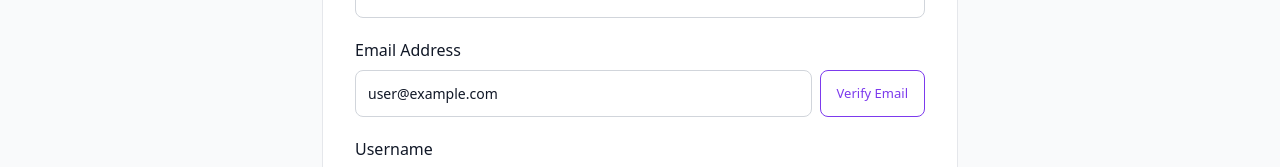
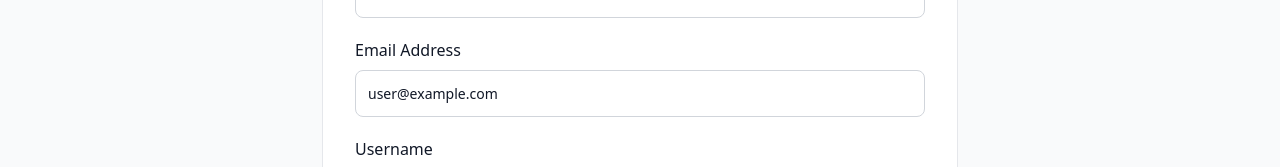
Before and after one commit to lndaxshop-beep/PAGYS, a React (Vite) app: page /settings in a window 1280 px wide. Shown: the part 410-577 px from the top of the page. Built offline with nearby package versions, Linux system fonts and the light colour scheme; no server answers; the database is empty; sample sign-in values are in the browser's storage; a web font is replaced by a local one.

Commit message:
remove email verification requirement — users log in directly

```diff
--- a/src/pages/Login.jsx
+++ b/src/pages/Login.jsx
@@ -36,15 +36,6 @@ const Login = () => {
     try {
       const userCredential = await signInWithEmailAndPassword(auth, formData.email, formData.password);
       const user = userCredential.user;
-
-      if (!user.emailVerified) {
-        await user.sendEmailVerification();
-        console.warn('Login blocked: email not verified for', user.email);
-        setError('Please verify your email before logging in. A new verification email has been sent to ' + user.email);
-        await auth.signOut();
-        setLoading(false);
-        return;
-      }
 
       console.log('Login successful for', user.email);
       navigate('/dashboard');
--- a/src/pages/Settings.jsx
+++ b/src/pages/Settings.jsx
@@ -4,7 +4,7 @@ import { useTheme } from '../contexts/ThemeContext';
 import { useAuth } from '../contexts/AuthContext';
 import { useResponsive } from '../hooks/useResponsive';
 import { doc, updateDoc, deleteDoc, collection, query, where, getDocs, setDoc, getDoc, orderBy, limit } from 'firebase/firestore';
-import { deleteUser, sendEmailVerification } from 'firebase/auth';
+import { deleteUser } from 'firebase/auth';
 import { db, auth } from '../firebase';
 import Toast from '../components/Toast';
 import ConfirmModal from '../components/ConfirmModal';
@@ -83,23 +83,6 @@ const Settings = () => {
     }
     setSaved(true);
     setTimeout(() => setSaved(false), 3000);
-  };
-
-  const handleVerifyEmail = async () => {
-    try {
-      const currentUser = auth.currentUser;
-      if (currentUser && !currentUser.emailVerified) {
-        await sendEmailVerification(currentUser);
-        notify('Verification email sent. Check your inbox.', 'success');
-      } else if (currentUser?.emailVerified) {
-        notify('Email already verified.', 'info');
-      } else {
-        notify('No authenticated user found.', 'error');
-      }
-    } catch (err) {
-      console.error('Error sending verification email:', err);
-      notify('Failed to send verification email.', 'error');
-    }
   };
 
   const executeDelete = async () => {
@@ -199,13 +182,9 @@ const Settings = () => {
             </div>
             <div>
               <label htmlFor="settingsEmail" style={{ display: 'block', marginBottom: '8px', fontWeight: '500', color: colors.text }}>Email Address</label>
-              <div style={{ display: 'flex', gap: '8px' }}>
+                  <div>
                 <input id="settingsEmail" type="email" value={email} onChange={(e) => setEmail(e.target.value)}
-                  style={{ flex: 1, padding: '12px', border: `1px solid ${colors.inputBorder}`, borderRadius: '8px', fontSize: '14px', backgroundColor: colors.input, color: colors.text }} />
-                <button onClick={handleVerifyEmail}
-                  style={{ padding: '12px 16px', border: `1px solid ${colors.primary}`, borderRadius: '8px', fontSize: '13px', backgroundColor: 'transparent', color: colors.primary, cursor: 'pointer', fontWeight: '500', whiteSpace: 'nowrap' }}>
-                  Verify Email
-                </button>
+                  style={{ width: '100%', padding: '12px', border: `1px solid ${colors.inputBorder}`, borderRadius: '8px', fontSize: '14px', backgroundColor: colors.input, color: colors.text }} />
               </div>
             </div>
             <div>
```
Also changed, not shown: 32 other files (tests, documents, lock files or other folders).
